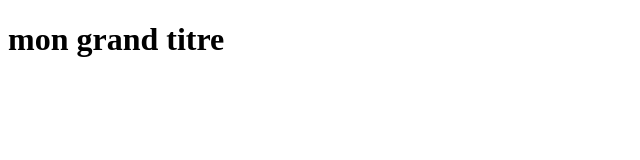
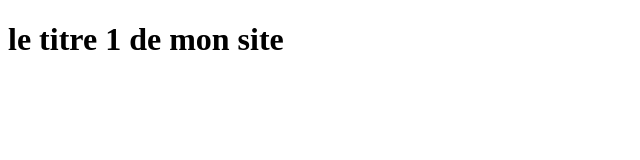
Before and after one commit to Keiraaaaaaaaaaa/First-repo, a plain HTML site: page index.html in a window 1280 px wide. Shown: the whole page, without its empty margins (0-640 px from the left). Drawn offline with Linux system fonts and the light colour scheme.

Commit message:
modification titre

```diff
--- a/index.html
+++ b/index.html
@@ -6,7 +6,7 @@
 </head>
 <body>
     <h1>
-        mon grand titre
+        le titre 1 de mon site
     </h1>
 </body>
 </html>
```
